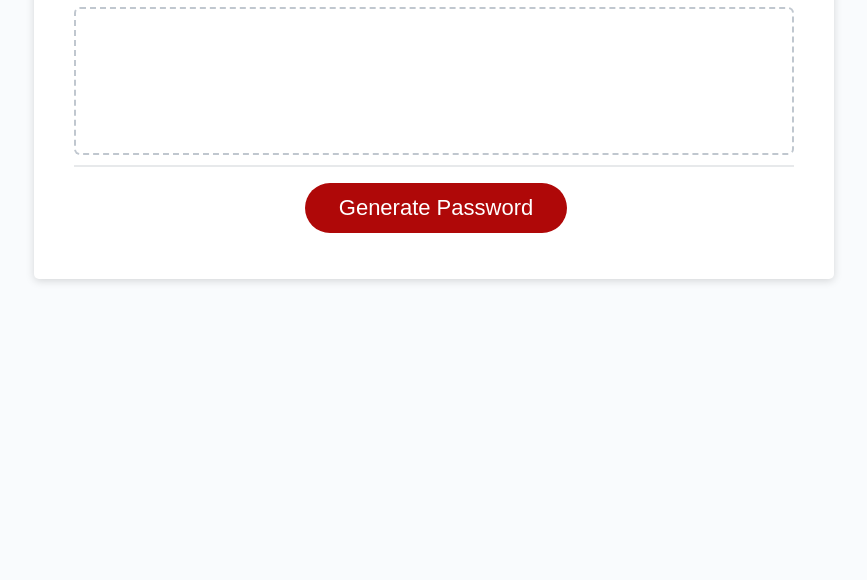
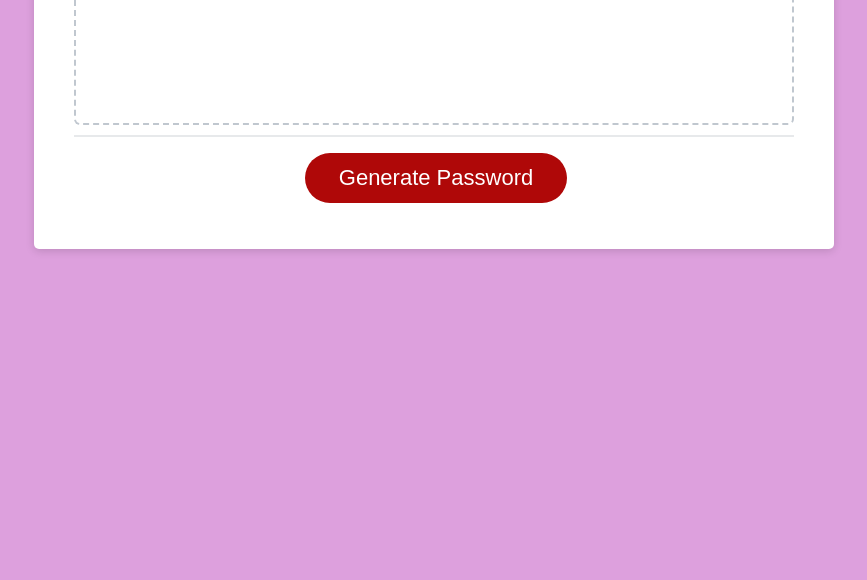
Before and after one commit to jammiehardy2/Password-Generator, a plain HTML site: page index.html in a window 1280 px wide. Shown: the part 241-821 px from the top of the page, without its empty margins (206-1073 px from the left). Before the commit the page ends 800 px from the top, so only its background shows below. Drawn offline with Linux system fonts and the light colour scheme.

Commit message:
Add files via upload

```diff
--- a/style.css
+++ b/style.css
@@ -13,16 +13,17 @@ body,
 }
 
 body {
-  font-family: sans-serif;
-  background-color: #f9fbfd;
+  font-family: 'Times New Roman', Times, serif;
+  background-color: plum;
 }
 
-.wrapper {
-  padding-top: 30px;
-  padding-left: 20px;
-  padding-right: 20px;
+.container {
+  display: flex;
+  justify-content: space-between;
+  align-items: center;
+  flex-direction: column;
+  height: 70px;
 }
-
 header {
   text-align: center;
   padding: 20px;
@@ -90,8 +91,9 @@ header {
 
 button[disabled] {
   cursor: default;
-  background: #c0c7cf;
+  background: blueviolet;
 }
+
 
 .float-right {
   float: right;
```
